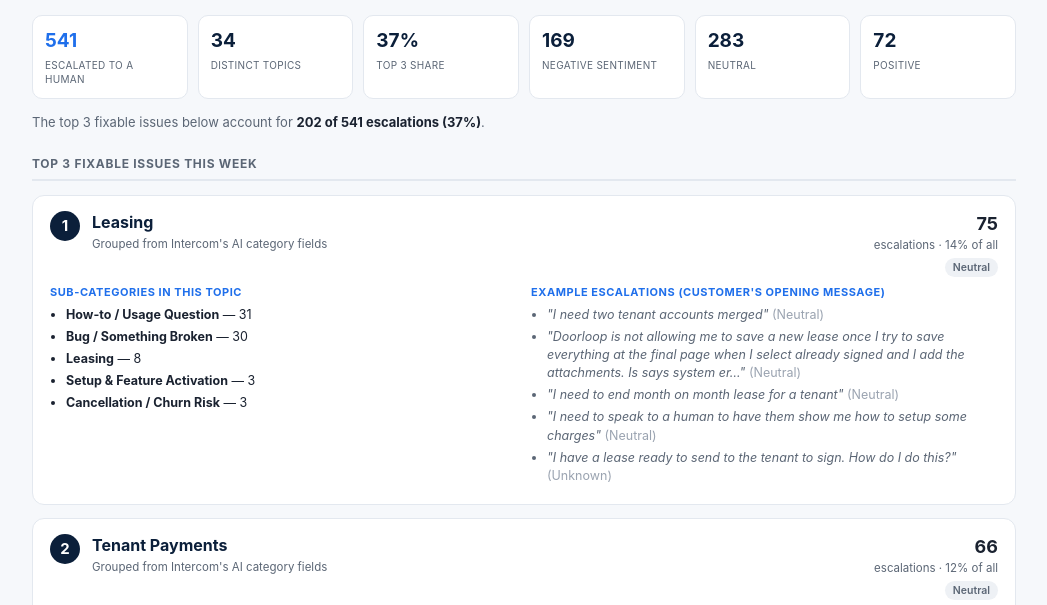
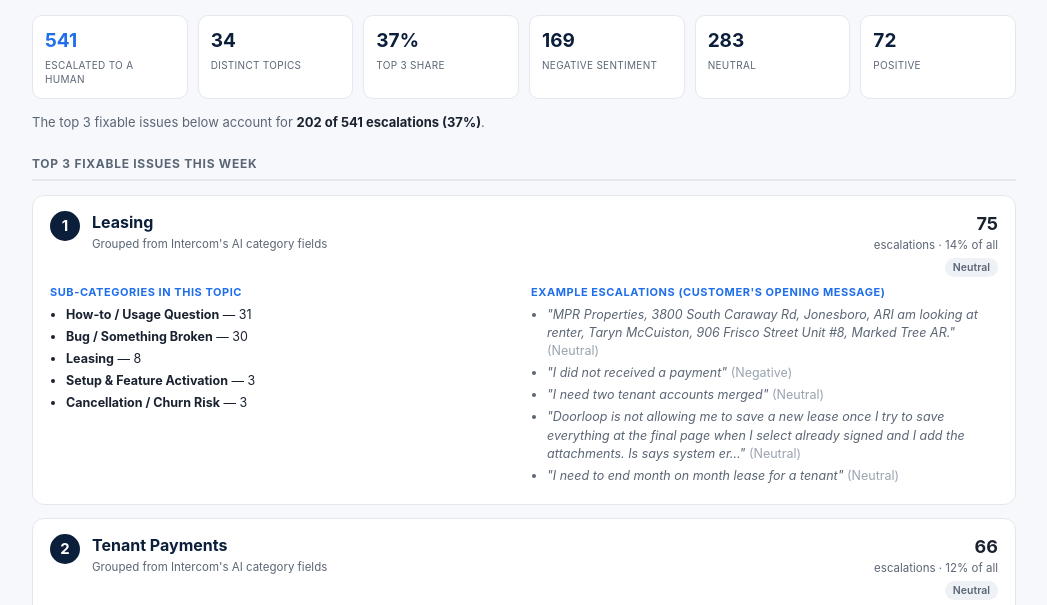
Before and after one commit to shuang-dl/human-escape-highlights, a website: page reports/weekly-support-ai-insights-jun22-26-2026.html in a window 1280 px wide. Shown: the part 131-736 px from the top of the page, without its empty margins (116-1163 px from the left). Drawn offline with Linux system fonts and the light colour scheme.

Commit message:
Add weekly report: Jun 22 – 26, 2026

```diff
--- a/reports/weekly-support-ai-insights-jun22-26-2026.html
+++ b/reports/weekly-support-ai-insights-jun22-26-2026.html
@@ -78,11 +78,11 @@
         <div class="col quotes">
           <h4>Example escalations (customer's opening message)</h4>
           <ul>
+          <li>"MPR Properties, 3800 South Caraway Rd, Jonesboro, ARI am looking at renter, Taryn McCuiston, 906 Frisco Street Unit #8, Marked Tree AR." <span>(Neutral)</span></li>
+          <li>"I did not received a payment" <span>(Negative)</span></li>
           <li>"I need two tenant accounts merged" <span>(Neutral)</span></li>
           <li>"Doorloop is not allowing me to save a new lease once I try to save everything at the final page when I select already signed and I add the attachments. Is says system er…" <span>(Neutral)</span></li>
           <li>"I need to end month on month lease for a tenant" <span>(Neutral)</span></li>
-          <li>"I need to speak to a human to have them show me how to setup some charges" <span>(Neutral)</span></li>
-          <li>"I have a lease ready to send to the tenant to sign. How do I do this?" <span>(Unknown)</span></li>
           </ul>
         </div>
       </div>
```
